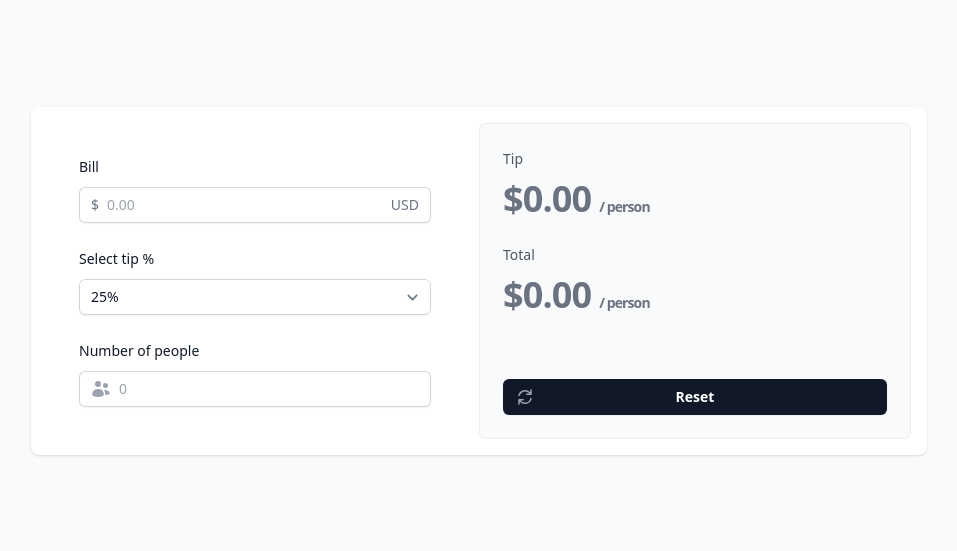
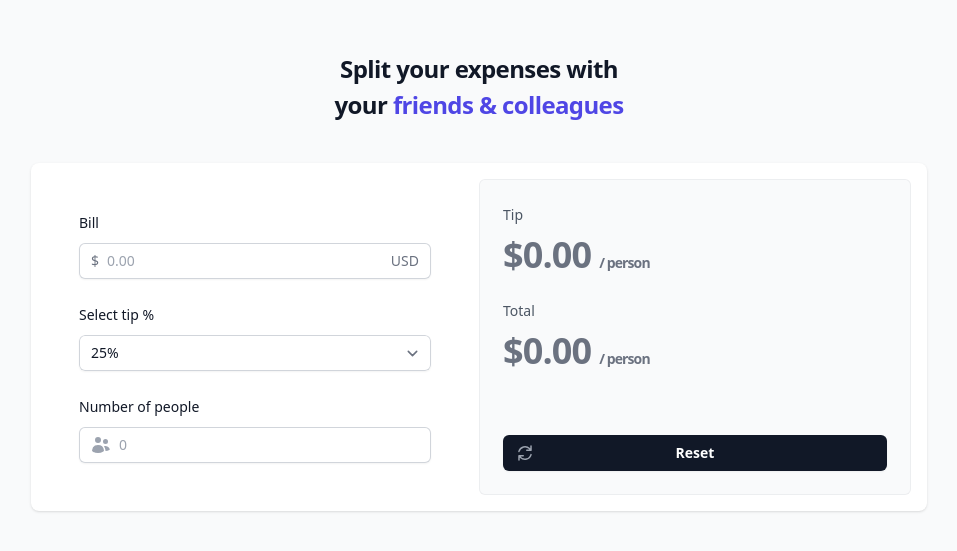
Before and after one commit to m-zelinka/tip-calculator, a React (Vite) app: page / in a window 1280 px wide. Shown: the part 139-690 px from the top of the page, without its empty margins (161-1118 px from the left). Built offline with nearby package versions, Linux system fonts and the light colour scheme; a web font is replaced by a local one.

Commit message:
add title

```diff
--- a/src/App.jsx
+++ b/src/App.jsx
@@ -18,6 +18,12 @@ function TipCalculator() {
 
   return (
     <main className="flex min-h-full flex-col justify-center bg-gray-50 py-12 sm:px-6 lg:px-8">
+      <div className="sm:mx-auto sm:w-full sm:max-w-sm">
+        <h1 className="mt-10 text-balance text-center text-2xl/9 font-bold tracking-tight text-gray-900">
+          Split your expenses with your{" "}
+          <span className="text-indigo-600">friends & colleagues</span>
+        </h1>
+      </div>
       <div className="mt-10 sm:mx-auto sm:w-full sm:max-w-[480px] lg:max-w-4xl">
         <div className="bg-white p-2 shadow sm:rounded-lg lg:flex">
           <div className="p-8 sm:p-10 lg:flex-auto">
```
